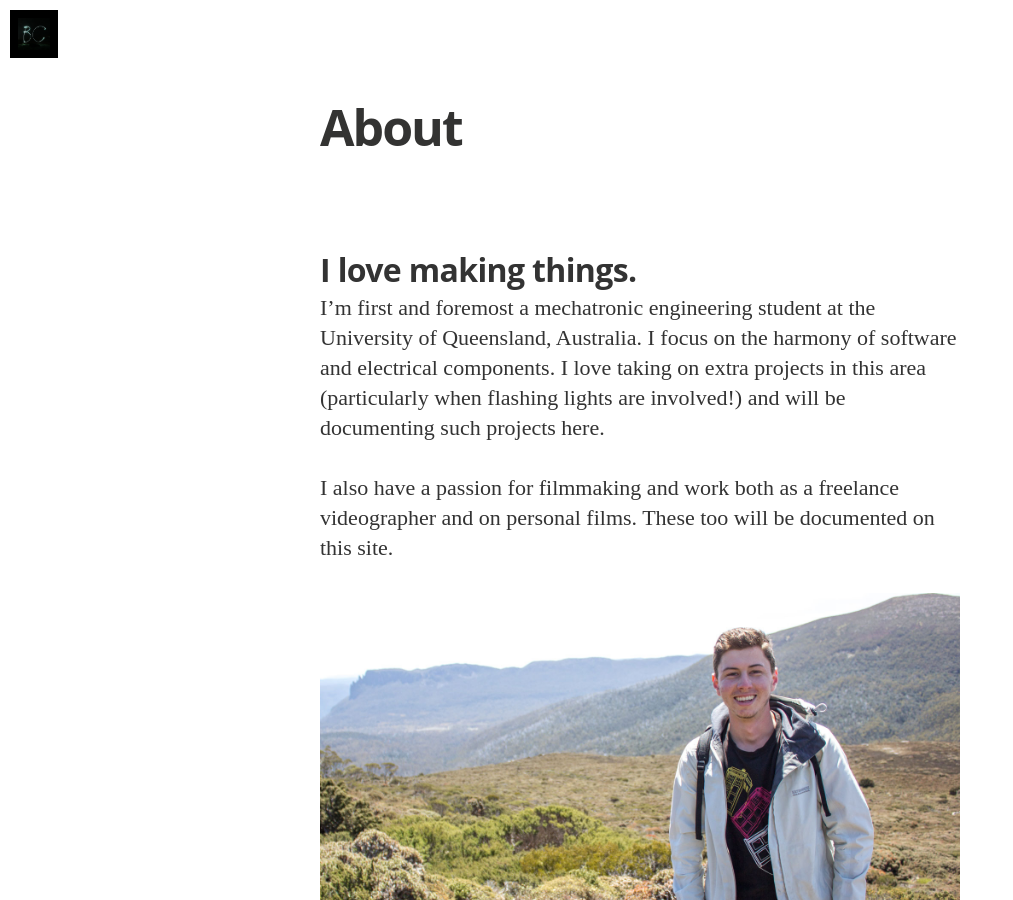
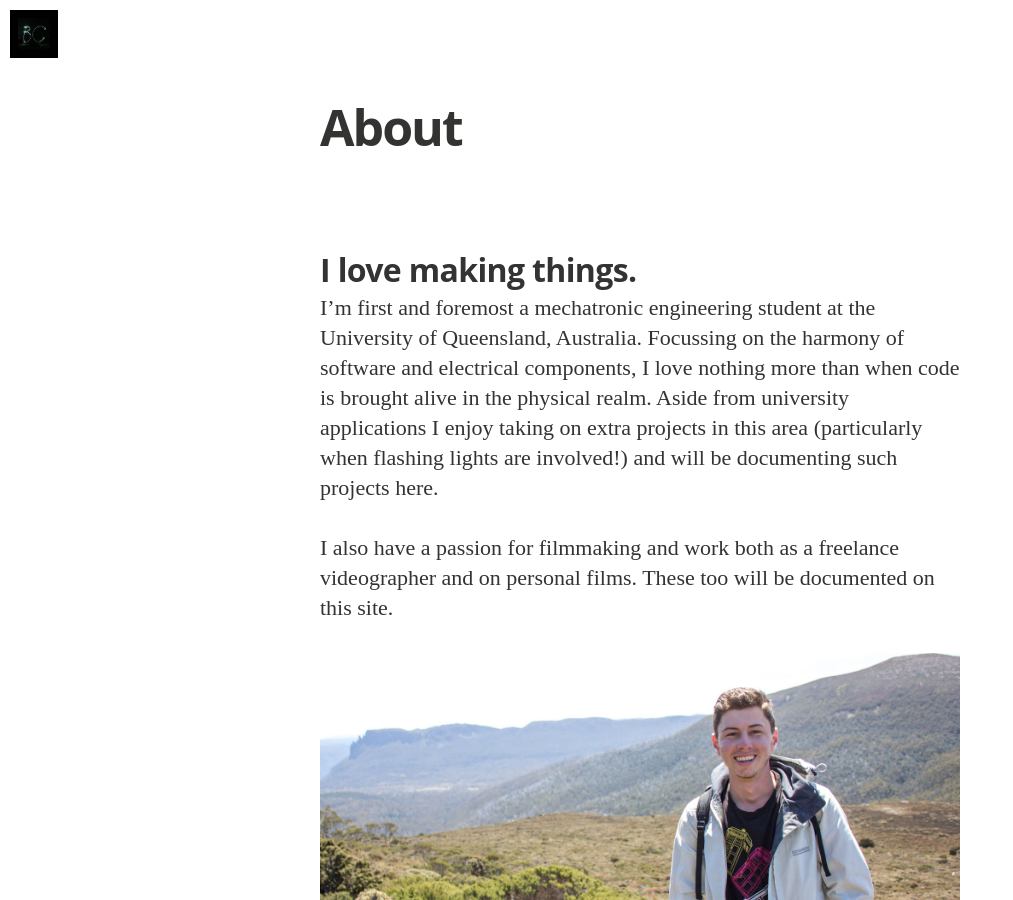
Before and after one commit to bodhiconnolly/bodhiconnolly.github.io, a Jekyll site: the page built from about.md, in a window 1280 px wide and 900 px high. Shown: the whole window, without its empty margins (0-1013 px from the left). Built offline with Jekyll 4.4.1, drawn with Linux system fonts in a browser that asks for light colours; nearby versions of some CDN libraries; some web fonts are replaced; Markdown is read by kramdown in place of the engine named in the settings.

Commit message:
Layout, About

```diff
--- a/about.md
+++ b/about.md
@@ -7,7 +7,7 @@ published: true
 ---
 ## I love making things.
 
-I'm first and foremost a mechatronic engineering student at the University of Queensland, Australia. I focus on the harmony of software and electrical components. I love taking on extra projects in this area (particularly when flashing lights are involved!) and will be documenting such projects here.
+I'm first and foremost a mechatronic engineering student at the University of Queensland, Australia. Focussing on the harmony of software and electrical components, I love nothing more than when code is brought alive in the physical realm. Aside from university applications I enjoy taking on extra projects in this area (particularly when flashing lights are involved!) and will be documenting such projects here.
 
 I also have a passion for filmmaking and work both as a freelance videographer and on personal films. These too will be documented on this site.
 
```
Also changed, not shown: _layouts/post.html (+6 -6 lines).
